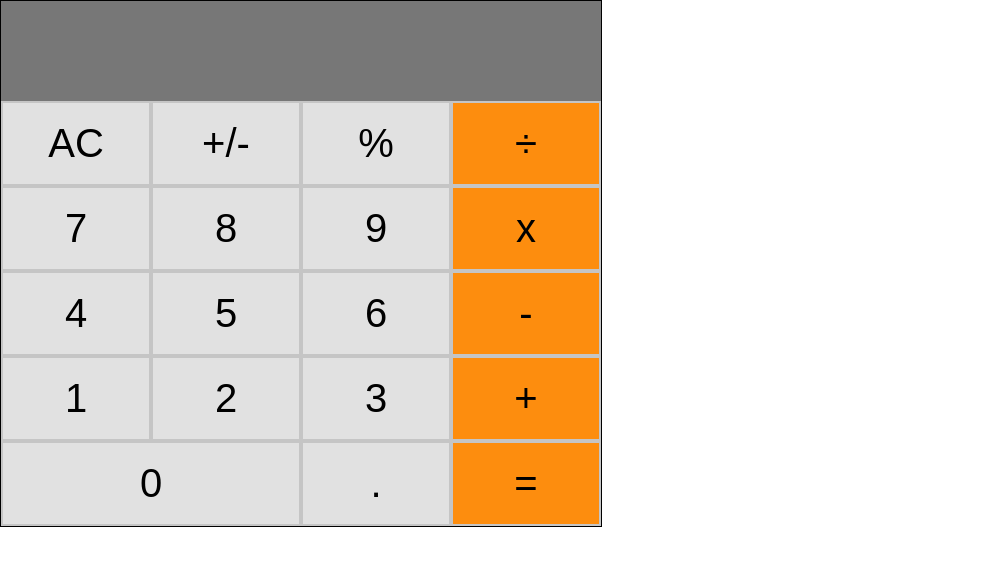
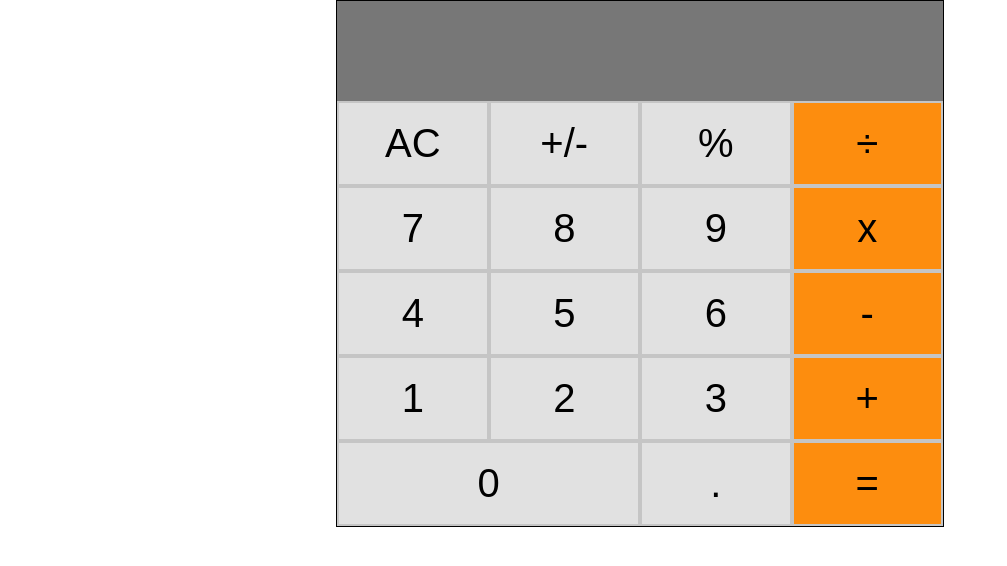
Before and after one commit to akshay-narkar/Calculator-React, a React (Create React App) app: page / in a window 1280 px wide. Shown: the top 566 px of the page, without its empty margins (0-1007 px from the left). Built offline with nearby package versions, Linux system fonts and the light colour scheme.

Commit message:
remove console log from .js and add overflow hidden in css

```diff
--- a/src/App.css
+++ b/src/App.css
@@ -1,5 +1,6 @@
 .container {
-  width: 600px;
+  margin: auto;
+  width: 606px;
   border: 1px solid rgb(0, 0, 0);
 }
 
@@ -11,6 +12,10 @@
   color: white;
   align-items: center;
   justify-content: flex-end;
+}
+
+#text {
+  overflow: hidden;
 }
 
 .op-btn {
--- a/src/components/App.js
+++ b/src/components/App.js
@@ -24,7 +24,6 @@ export default class App extends React.Component {
       return;
     }
     const { next, operation, total } = calculate(dataObject, buttonName);
-    console.log({ next, operation, total });
     this.setState(() => (
       {
         next,
```
